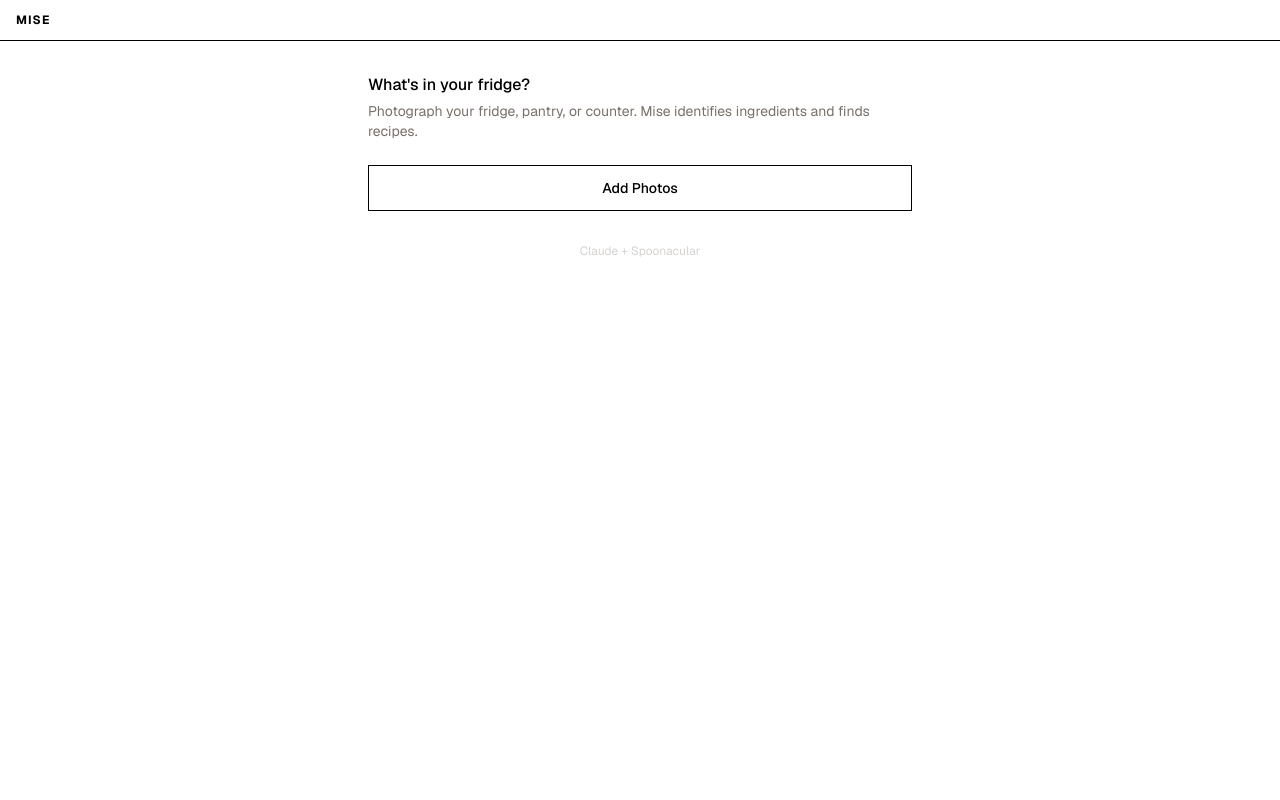
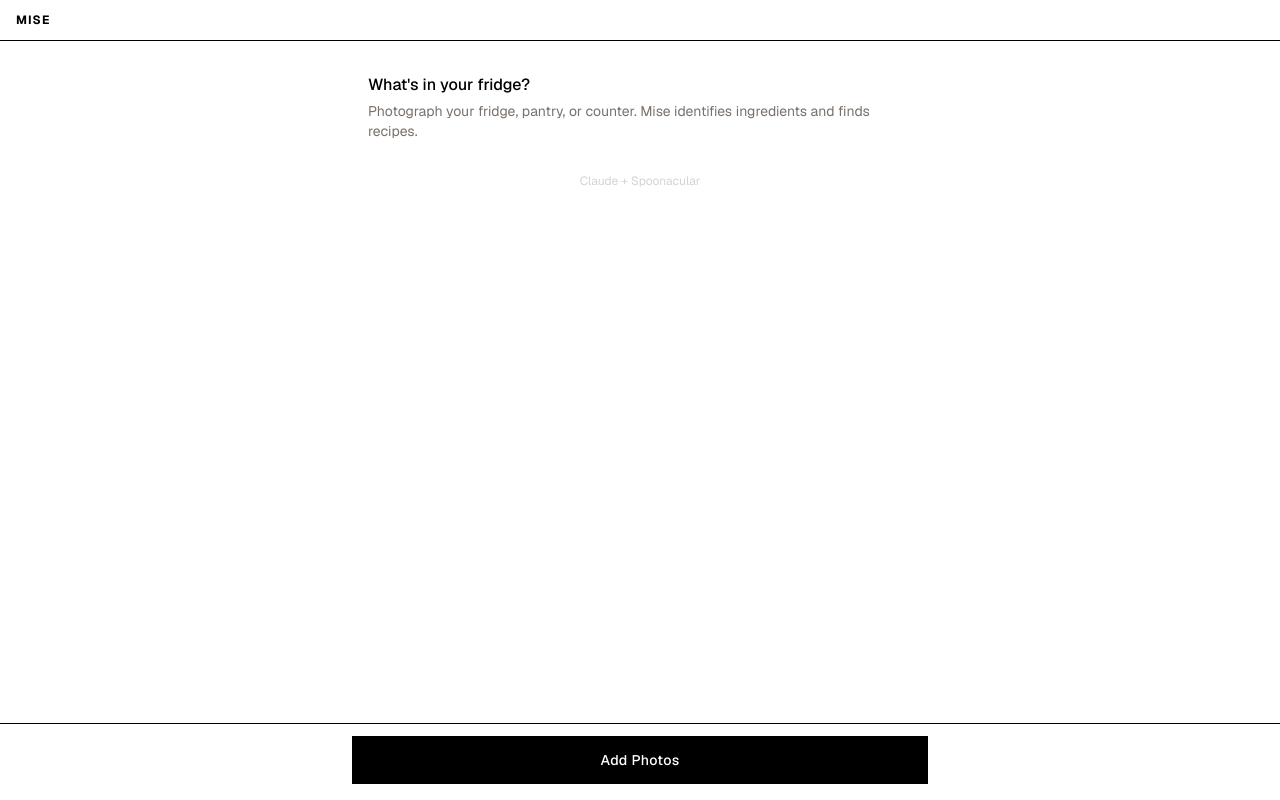
Before and after one commit to bjornmeansbear/mise, a Next.js app: page / in a window 1280 px wide. Built offline with nearby package versions, Linux system fonts and the light colour scheme.

Commit message:
Unify Add Photos and Scan into persistent bottom action bar

```diff
--- a/app/page.tsx
+++ b/app/page.tsx
@@ -139,24 +139,11 @@ export default function Home() {
             Empty state: prompt + upload button
             With photos: horizontal scrolling strip + "add more" tile */}
         {photos.length === 0 ? (
-          <div className="space-y-6">
           <div>
             <p className="text-base font-medium">What&apos;s in your fridge?</p>
             <p className="text-sm text-stone-500 mt-1">
               Photograph your fridge, pantry, or counter. Mise identifies ingredients and finds recipes.
             </p>
-            </div>
-            {/* label wraps input so iOS Safari fires onChange reliably */}
-            <label className="relative block w-full py-3 border border-black text-sm font-medium text-center cursor-pointer hover:bg-black hover:text-white transition-colors overflow-hidden">
-              Add Photos
-              <input
-                type="file"
-                accept="image/*"
-                multiple
-                className="absolute inset-0 opacity-0 w-full h-full cursor-pointer"
-                onChange={(e) => e.target.files && addFiles(e.target.files)}
-              />
-            </label>
           </div>
         ) : (
           <div className="space-y-2">
@@ -276,7 +263,7 @@ export default function Home() {
               >
                 {recipe.image && (
                   // eslint-disable-next-line @next/next/no-img-element
-                  <img src={recipe.image} alt={recipe.title} className="w-16 h-16 object-cover flex-none" />
+                  <img src={recipe.image} alt={recipe.title} className="w-8 h-8 object-cover flex-none" />
                 )}
                 <div className="flex-1 min-w-0 flex flex-col justify-center gap-1">
                   <p className="text-sm font-medium leading-snug line-clamp-2">{recipe.title}</p>
@@ -299,14 +286,25 @@ export default function Home() {
         <p className="text-xs text-stone-300 font-mono text-center">Claude + Spoonacular</p>
       </main>
 
-      {/* ── Sticky scan button ──
-          Only appears once photos are added. Stays fixed at the bottom. */}
-      {photos.length > 0 && (
+      {/* ── Primary action bar ──
+          Always fixed at the bottom. Shows Add Photos or Scan depending on state. */}
       <div
         className="fixed bottom-0 inset-x-0 px-4 pt-3 bg-white border-t border-black"
         style={{ paddingBottom: "calc(1rem + env(safe-area-inset-bottom))" }}
       >
         <div className="max-w-xl mx-auto">
+          {photos.length === 0 ? (
+            <label className="relative block w-full py-3.5 bg-black text-white text-sm font-medium tracking-wide text-center cursor-pointer overflow-hidden">
+              Add Photos
+              <input
+                type="file"
+                accept="image/*"
+                multiple
+                className="absolute inset-0 opacity-0 w-full h-full cursor-pointer"
+                onChange={(e) => e.target.files && addFiles(e.target.files)}
+              />
+            </label>
+          ) : (
             <button
               onClick={scan}
               disabled={isScanning}
@@ -318,9 +316,9 @@ export default function Home() {
                 ? "Finding recipes…"
                 : "Scan"}
             </button>
+          )}
         </div>
       </div>
-      )}
 
     </div>
   );
```
Lines whose indentation alone changed are shown as unchanged.
